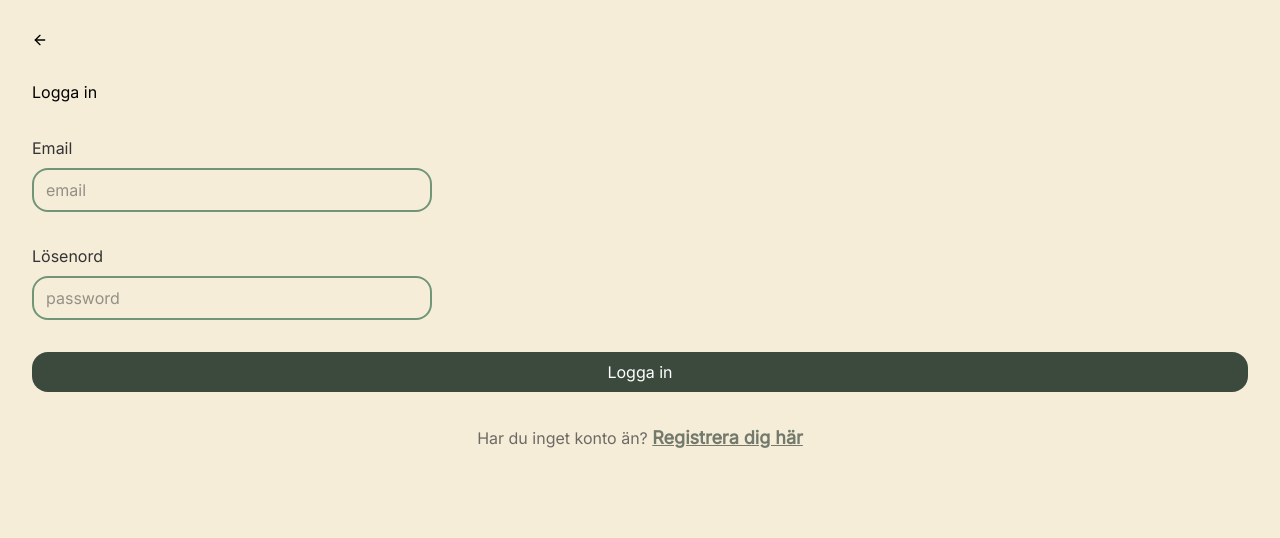
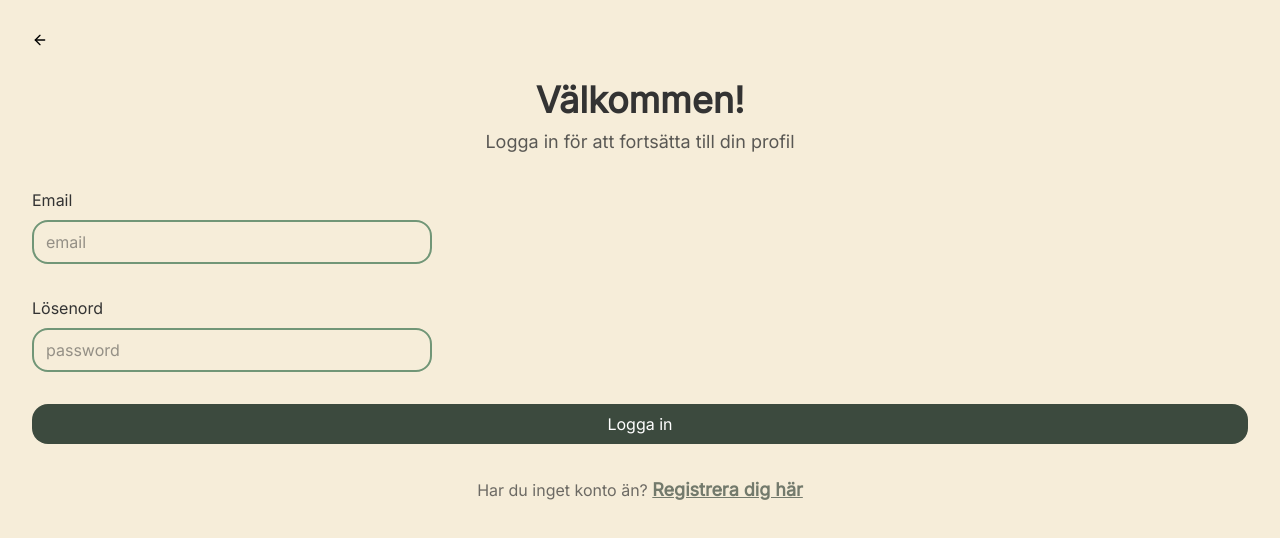
Before and after one commit to ChasAcademy-Team-9/frontend, a React (Vite) app: page /login in a window 1280 px wide. Shown: the top 538 px of the page. Built offline with nearby package versions, Linux system fonts and the light colour scheme.

Commit message:
Login component header for improved layout and accessibility

```diff
--- a/src/pages/Login.tsx
+++ b/src/pages/Login.tsx
@@ -8,7 +8,14 @@ function Login() {
     <main className="p-8 flex flex-col gap-8 max-sm:min-h-screen max-sm:w-screen max-sm:fixed max-sm:inset-0 max-sm:p-4">
       <BackArrow />
 
-      <h1>Logga in</h1>
+      <div className="text-center">
+        <h1 className='text-4xl font-bold text-text-dark mb-2'>
+          Välkommen!
+        </h1>
+        <p className='text-lg text-text-dark opacity-80'>
+          Logga in för att fortsätta till din profil
+        </p>
+      </div>
 
       <Input label="Email" name="email" id="email" type="email" className="max-sm:w-full" />
 
```
